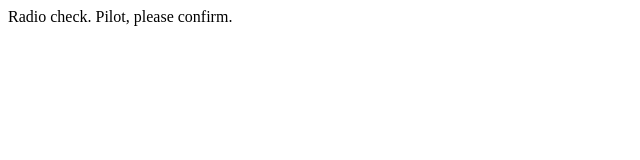
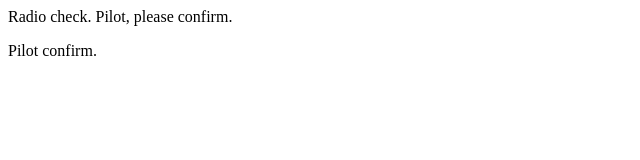
Before and after one commit to Ekirkman/communication-log, a plain HTML site: page index.html in a window 1280 px wide. Shown: the full height of the page, 0-640 px from the left. Drawn offline with Linux system fonts and the light colour scheme.

Commit message:
Added second line to log.

```diff
--- a/index.html
+++ b/index.html
@@ -1,5 +1,6 @@
 <html>
 <body>
    <p>Radio check. Pilot, please confirm.</p>
+   <p>Pilot confirm.</p>
 </body>
 </html>
```
